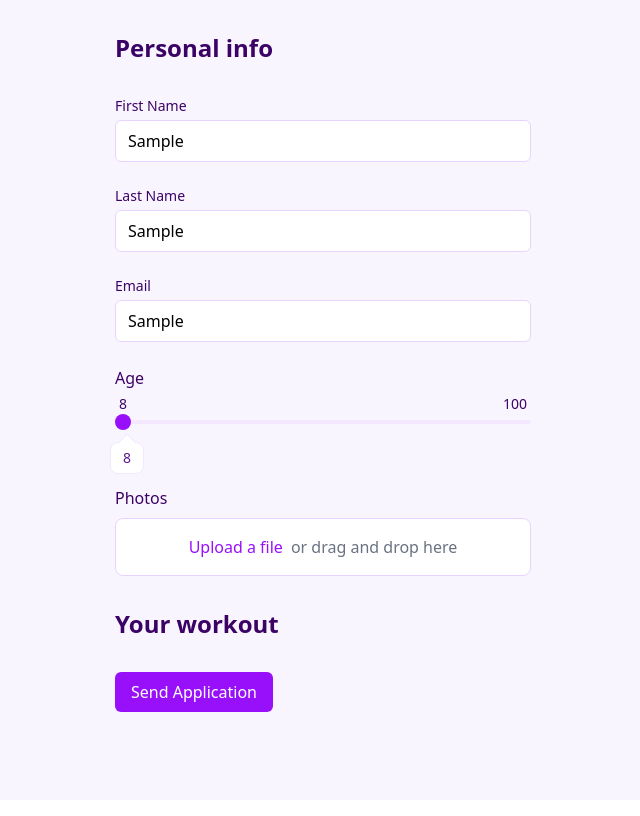
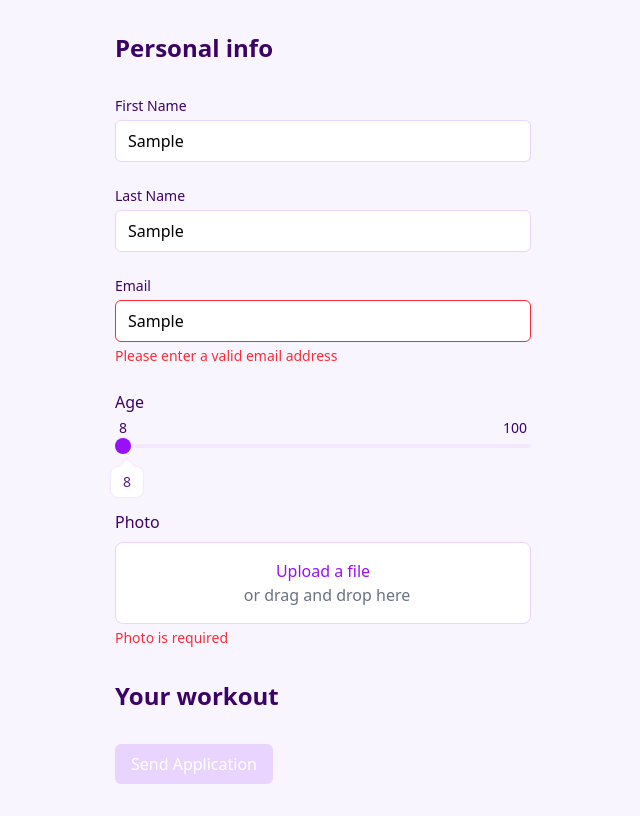
Before and after one commit to mikolajczukpiotr/meet-booking, a React (Vite) app: page / in a window 1280 px wide. Both pictures are taken after typing "Sample", "Sample", "Sample" into the empty fields and a click on the button "Send Application". Shown: the whole page, without its empty margins (317-957 px from the left). Built offline with nearby package versions, Linux system fonts and the light colour scheme.

Commit message:
Form improvements: Fix button styles, simplify form validation, improve file upload

```diff
--- a/src/components/BookingForm.tsx
+++ b/src/components/BookingForm.tsx
@@ -1,79 +1,145 @@
 import React, { useState } from 'react';
 import { TextField } from './TextField';
-import { Button } from './Button';
 import { RangeInput } from './RangeInput';
 import { FileUpload } from './FileUpload';
+import { Button } from './Button';
 
 interface FormData {
   firstName: string;
   lastName: string;
   email: string;
   age: string;
-  photos: string[];
+  photo: string;
 }
 
+interface FormErrors {
+  firstName?: string;
+  lastName?: string;
+  email?: string;
+  age?: string;
+  photo?: string;
+}
+
+const INITIAL_FORM_DATA: FormData = {
+  firstName: '',
+  lastName: '',
+  email: '',
+  age: '8',
+  photo: '',
+};
+
 export const BookingForm: React.FC = () => {
-  const [formData, setFormData] = useState<FormData>({
-    firstName: '',
-    lastName: '',
-    email: '',
-    age: '8',
-    photos: [],
-  });
+  const [formData, setFormData] = useState<FormData>(INITIAL_FORM_DATA);
+  const [errors, setErrors] = useState<FormErrors>({});
+  const [isSubmitAttempted, setIsSubmitAttempted] = useState(false);
+
+  const validateField = (field: keyof FormData, value: string): string | undefined => {
+    switch (field) {
+      case 'firstName':
+      case 'lastName':
+        return !value.trim()
+          ? `${field === 'firstName' ? 'First' : 'Last'} name is required`
+          : value.length < 2
+            ? `${field === 'firstName' ? 'First' : 'Last'} name must be at least 2 characters long`
+            : undefined;
+      case 'email':
+        return !value.trim()
+          ? 'Email is required'
+          : !/^[^\s@]+@[^\s@]+\.[^\s@]+$/.test(value)
+            ? 'Please enter a valid email address'
+            : undefined;
+      case 'age': {
+        const age = parseInt(value);
+        return isNaN(age) || age < 8 || age > 100 ? 'Age must be between 8 and 100' : undefined;
+      }
+      case 'photo':
+        return !value ? 'Photo is required' : undefined;
+    }
+  };
 
   const handleChange = (field: keyof FormData) => (value: string) => {
-    setFormData((prev) => ({ ...prev, [field]: value }));
+    const newFormData = { ...formData, [field]: value };
+    setFormData(newFormData);
+
+    if (isSubmitAttempted) {
+      const error = validateField(field, value);
+      setErrors((prev) => ({ ...prev, [field]: error }));
+    }
   };
 
-  const handlePhotoChange = (urls: string[]) => {
-    setFormData((prev) => ({ ...prev, photos: urls }));
+  const handleSubmit = (e: React.FormEvent) => {
+    e.preventDefault();
+
+    const newErrors: FormErrors = {};
+    let hasErrors = false;
+
+    (Object.keys(formData) as Array<keyof FormData>).forEach((field) => {
+      const error = validateField(field, formData[field]);
+      if (error) {
+        newErrors[field] = error;
+        hasErrors = true;
+      }
+    });
+
+    setErrors(newErrors);
+    setIsSubmitAttempted(true);
+
+    if (!hasErrors) {
+      console.log('Form submitted:', formData);
+      setFormData(INITIAL_FORM_DATA);
+      setIsSubmitAttempted(false);
+    }
   };
 
-  const handleSubmit = () => {
-    console.log('Form submitted:', formData);
+  const renderField = (field: keyof FormData, label: string) => {
+    const showError = isSubmitAttempted && errors[field];
+    return (
+      <div>
+        {field === 'age' ? (
+          <RangeInput
+            label={label}
+            value={formData[field]}
+            onChange={handleChange(field)}
+            min="8"
+            max="100"
+          />
+        ) : field === 'photo' ? (
+          <FileUpload label={label} onChange={(urls) => handleChange('photo')(urls[0] || '')} />
+        ) : (
+          <TextField
+            label={label}
+            value={formData[field]}
+            onChange={handleChange(field)}
+            status={showError ? 'error' : 'default'}
+          />
+        )}
+        {showError && (
+          <p className="mt-1 text-sm text-red-500" role="alert">
+            {errors[field]}
+          </p>
+        )}
+      </div>
+    );
   };
 
   return (
-    <div className="max-w-[480px] mx-auto space-y-8 p-8">
+    <form onSubmit={handleSubmit} className="max-w-[480px] mx-auto space-y-8 p-8" noValidate>
       <div>
         <h1 className="text-purple-950 text-2xl font-semibold mb-8">Personal info</h1>
         <div className="space-y-6">
-          <TextField
-            label="First Name"
-            value={formData.firstName}
-            onChange={handleChange('firstName')}
-            status="default"
-          />
-          <TextField
-            label="Last Name"
-            value={formData.lastName}
-            onChange={handleChange('lastName')}
-            status="default"
-          />
-          <TextField
-            label="Email"
-            value={formData.email}
-            onChange={handleChange('email')}
-            status="default"
-          />
-          <RangeInput
-            label="Age"
-            value={formData.age}
-            onChange={handleChange('age')}
-            min="8"
-            max="100"
-          />
-          <FileUpload label="Photos" onChange={handlePhotoChange} />
+          {renderField('firstName', 'First Name')}
+          {renderField('lastName', 'Last Name')}
+          {renderField('email', 'Email')}
+          {renderField('age', 'Age')}
+          {renderField('photo', 'Photo')}
         </div>
       </div>
-
       <div>
         <h2 className="text-purple-950 text-2xl font-semibold mb-8">Your workout</h2>
       </div>
-
-      <Button onClick={handleSubmit} variant="default">
+      <Button type="submit" disabled={isSubmitAttempted && Object.keys(errors).length > 0}>
         Send Application
       </Button>
-    </div>
+    </form>
   );
 };
--- a/src/components/Button.tsx
+++ b/src/components/Button.tsx
@@ -2,28 +2,33 @@ import React from 'react';
 
 interface ButtonProps {
   children: React.ReactNode;
-  onClick: () => void;
   variant?: 'default' | 'inactive' | 'hover';
   disabled?: boolean;
+  type?: 'button' | 'submit' | 'reset';
+  onClick?: () => void;
 }
 
 export const Button: React.FC<ButtonProps> = ({
   children,
-  onClick,
   variant = 'default',
   disabled = false,
+  type = 'button',
+  onClick,
 }) => {
   const variantClasses = {
     default: 'bg-purple-600 hover:bg-purple-700 text-white',
-    inactive: 'bg-gray-200 text-gray-500 cursor-not-allowed',
+    inactive: 'bg-purple-200 text-white cursor-not-allowed',
     hover: 'bg-purple-700 text-white',
   };
 
+  const currentVariant = disabled ? 'inactive' : variant;
+
   return (
     <button
-      className={`px-4 py-2 rounded-md transition-colors ${variantClasses[variant]}`}
+      className={`px-4 py-2 rounded-md transition-colors ${variantClasses[currentVariant]}`}
       onClick={onClick}
-      disabled={disabled || variant === 'inactive'}
+      type={type}
+      disabled={disabled}
     >
       {children}
     </button>
--- a/src/components/DeleteIcon.tsx
+++ b/src/components/DeleteIcon.tsx
@@ -7,7 +7,7 @@ interface DeleteIconProps {
 export const DeleteIcon: React.FC<DeleteIconProps> = ({ onClick }) => {
   return (
     <button
-      className={`w-5 h-5 transition-colors text-[#ED4545] hover:text-purple-950 `}
+      className={`w-5 h-5 transition-colors hover:text-red-600 text-purple-950 `}
       onClick={onClick}
       aria-label="Delete"
     >
--- a/src/components/FileUpload.tsx
+++ b/src/components/FileUpload.tsx
@@ -1,6 +1,5 @@
 import React, { useState } from 'react';
 import { DeleteIcon } from './DeleteIcon';
-import { AddIcon } from './AddIcon';
 import { uploadFile, deleteFile } from '../services/api';
 
 interface FileUploadProps {
@@ -16,7 +15,7 @@ interface UploadedFile {
 export const FileUpload: React.FC<FileUploadProps> = ({ label, onChange }) => {
   const [isUploading, setIsUploading] = useState(false);
   const [isDragging, setIsDragging] = useState(false);
-  const [uploadedFiles, setUploadedFiles] = useState<UploadedFile[]>([]);
+  const [uploadedFile, setUploadedFile] = useState<UploadedFile | null>(null);
 
   const handleFile = async (file: File) => {
     if (!file || !file.type.startsWith('image/')) return;
@@ -24,9 +23,8 @@ export const FileUpload: React.FC<FileUploadProps> = ({ label, onChange }) => {
     try {
       setIsUploading(true);
       const response = await uploadFile(file);
-      const newFiles = [...uploadedFiles, response];
-      setUploadedFiles(newFiles);
-      onChange(newFiles.map((file) => file.url));
+      setUploadedFile(response);
+      onChange([response.url]);
     } catch (error) {
       console.error('Upload failed:', error);
     } finally {
@@ -34,12 +32,13 @@ export const FileUpload: React.FC<FileUploadProps> = ({ label, onChange }) => {
     }
   };
 
-  const handleDelete = async (id: string) => {
+  const handleDelete = async () => {
+    if (!uploadedFile) return;
+
     try {
-      await deleteFile(id);
-      const newFiles = uploadedFiles.filter((file) => file.id !== id);
-      setUploadedFiles(newFiles);
-      onChange(newFiles.map((file) => file.url));
+      await deleteFile(uploadedFile.id);
+      setUploadedFile(null);
+      onChange([]);
     } catch (error) {
       console.error('Delete failed:', error);
     }
@@ -48,22 +47,10 @@ export const FileUpload: React.FC<FileUploadProps> = ({ label, onChange }) => {
   const handleDrop = (e: React.DragEvent) => {
     e.preventDefault();
     setIsDragging(false);
-    Array.from(e.dataTransfer.files).forEach((file) => {
-      if (file.type.startsWith('image/')) {
-        handleFile(file);
-      }
-    });
-  };
-
-  const handleAdd = () => {
-    const input = document.createElement('input');
-    input.type = 'file';
-    input.accept = 'image/*';
-    input.onchange = (e) => {
-      const file = (e.target as HTMLInputElement).files?.[0];
-      if (file) handleFile(file);
-    };
-    input.click();
+    const file = e.dataTransfer.files[0];
+    if (file?.type.startsWith('image/')) {
+      handleFile(file);
+    }
   };
 
   return (
@@ -82,13 +69,13 @@ export const FileUpload: React.FC<FileUploadProps> = ({ label, onChange }) => {
         }}
         onDrop={handleDrop}
       >
-        {uploadedFiles.length === 0 ? (
+        {!uploadedFile ? (
           <div className="text-center">
             <label className="cursor-pointer">
-              <span className="text-purple-600 hover:text-purple-800 transition-colors">
+              <p className="text-purple-600 hover:text-purple-800 transition-colors">
                 Upload a file
-              </span>
-              <span className="text-gray-500 ml-2">or drag and drop here</span>
+              </p>
+              <p className="text-gray-500 ml-2">or drag and drop here</p>
               <input
                 type="file"
                 className="hidden"
@@ -102,24 +89,10 @@ export const FileUpload: React.FC<FileUploadProps> = ({ label, onChange }) => {
             </label>
           </div>
         ) : (
-          <div className="flex flex-wrap gap-4">
-            {uploadedFiles.map((file) => (
-              <div key={file.id} className="relative group">
-                <img
-                  src={file.url}
-                  alt="Uploaded file"
-                  className="h-20 w-20 object-cover rounded-lg border border-purple-100"
-                />
-                <div className="absolute -top-2 -right-2 opacity-0 group-hover:opacity-100 transition-opacity">
-                  <DeleteIcon onClick={() => handleDelete(file.id)} />
-                </div>
-              </div>
-            ))}
-            <div
-              className="flex items-center justify-center h-20 w-20 border border-purple-100 rounded-lg cursor-pointer hover:border-purple-200 transition-colors"
-              onClick={handleAdd}
-            >
-              <AddIcon />
+          <div className="flex items-center gap-4">
+            <div className="flex flex-row gap-4 items-center">
+              <p className="text-sm text-purple-950">{uploadedFile.url.split('/').pop()}</p>
+              <DeleteIcon onClick={handleDelete} />
             </div>
           </div>
         )}
--- a/src/components/RangeInput.tsx
+++ b/src/components/RangeInput.tsx
@@ -25,8 +25,8 @@ export const RangeInput: React.FC<RangeInputProps> = ({ label, value, onChange,
       <label className="text-purple-950 text-base">{label}</label>
       <div className="relative mt-2 mb-8">
         <div className="absolute bottom-4 w-full flex items-center px-1 justify-between">
-          <span className="text-purple-950 text-sm">{min}</span>
-          <span className="text-purple-950 text-sm">{max}</span>
+          <p className="text-purple-950 text-sm">{min}</p>
+          <p className="text-purple-950 text-sm">{max}</p>
         </div>
         <input
           ref={rangeRef}
```
